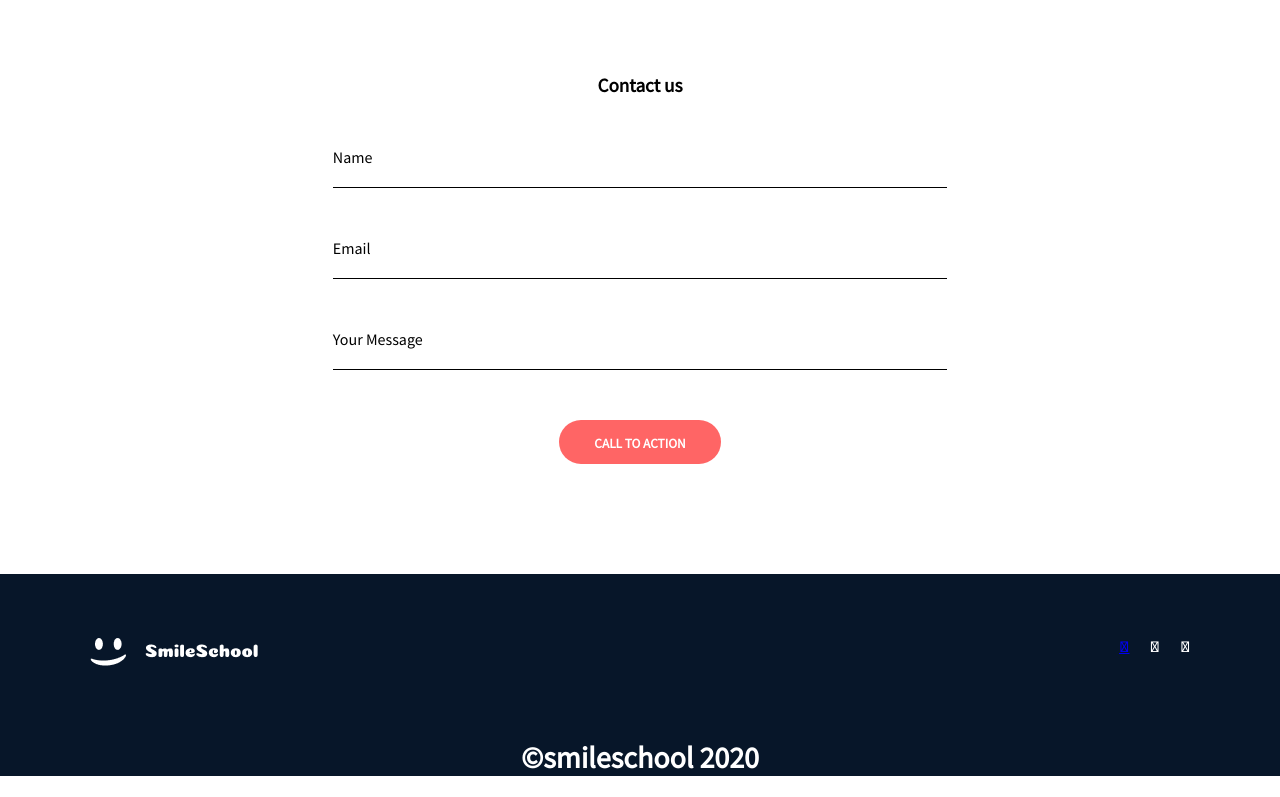
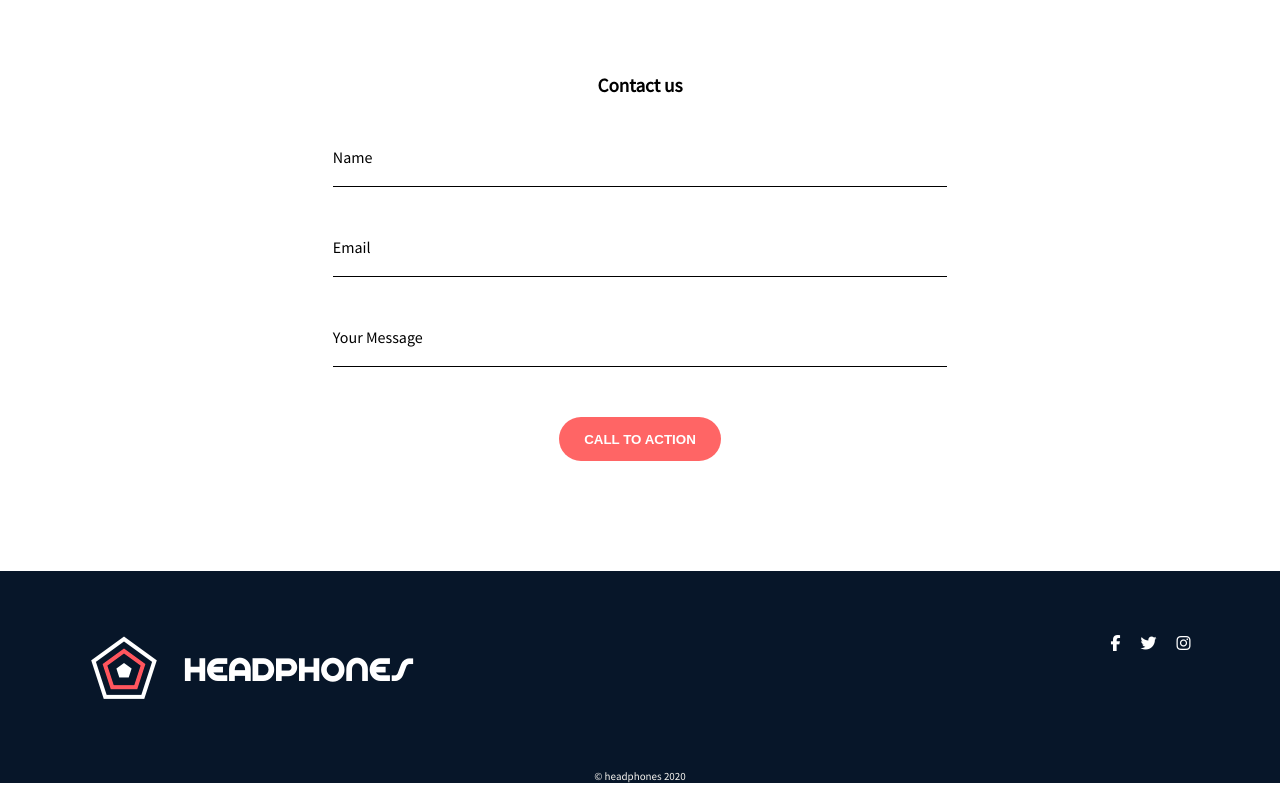
Before and after one commit to kingsdev21/alx_html_css, a plain HTML site: page headphones/index.html in a window 1280 px wide. Shown: the part 2000-2797 px from the top of the page. Drawn offline with Linux system fonts and the light colour scheme.

Commit message:
sorted out mobile responsiveness

```diff
--- a/headphones/index.html
+++ b/headphones/index.html
@@ -150,14 +150,14 @@
     <footer>
       <section>
           <div>
-              <img src="/headphones/images/logo.png" alt="logo">
+              <img src="/headphones/images/logo_headphones.png" alt="logo" id="logos">
               <div class="socialmedia">
                 <a href="#" class="fa fa-facebook"></a>
-                  <i class="fa-brands fa-twitter"></i>
-                  <i class="fa-brands fa-instagram"></i>
+                <a href="#" class="fa fa-twitter"></a>
+                <a href="#" class="fa fa-instagram"></a>
               </div>
           </div>
-          <p>©smileschool 2020</p>
+          <span id="copyright">&copy; headphones 2020</span>
       </section>
   </footer>
   </body>
--- a/headphones/styles.css
+++ b/headphones/styles.css
@@ -4,15 +4,20 @@
   padding: 0px;
   margin: 0px;
   box-sizing: border-box;
+
+
+}
+body{
   font-family: SourceSansPro-bold;
 }
-
 
 :root {
   --fontcolor: #fff;
   --itemcolor: #ff6565;
 }
-
+#copyright{
+  color: rgb(245, 243, 239);
+}
 button:hover, :active {
   opacity: 0.9;
 }
@@ -20,7 +25,10 @@
 :active {
   color: #ff6565;
 }
-
+.socialmedia a{
+  color: white;
+  text-decoration: none;
+}
 .bar{
   width: 25px;
   height: 3px;
@@ -280,4 +288,9 @@
   .polydiv{
     gap: 0 5;
   }
+
+  #logos{
+    height: 32px;
+    width: 161px;
+  }
 }
```
Also changed, not shown: headphones/images/logo.png (deleted).
